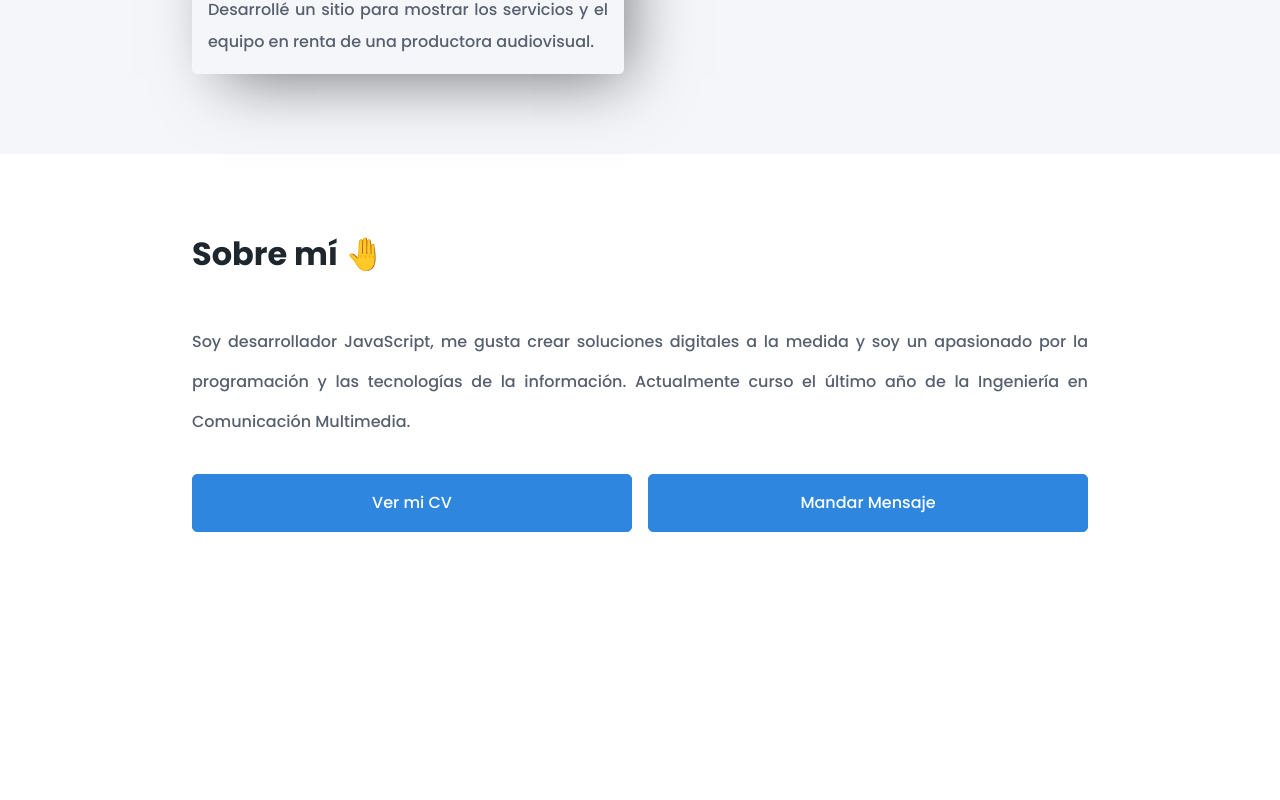
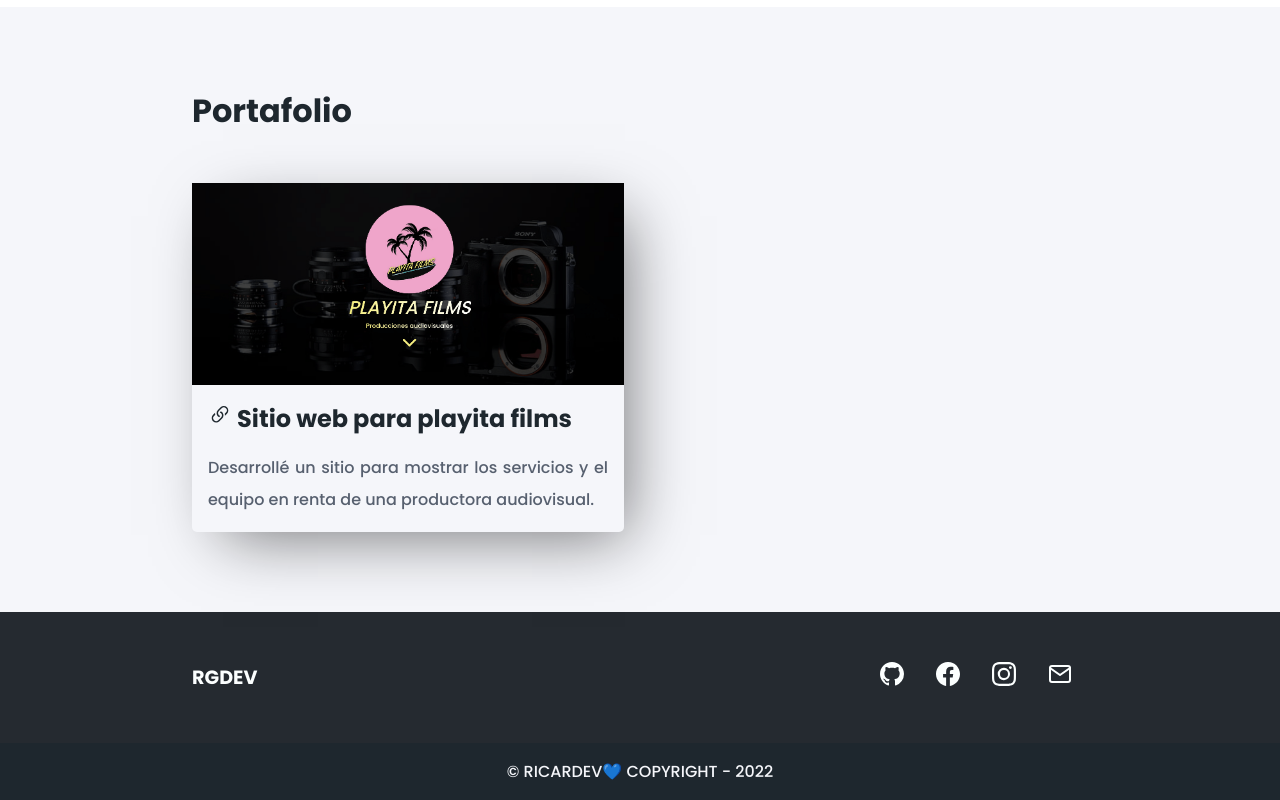
Before and after one commit to ricardoggz/personal-website, a React (Create React App) app: page / in a window 1280 px wide. Shown: the part 851-1651 px from the top of the page. Before the commit the page ends 1463 px from the top, so only its background shows below. Built offline with nearby package versions, Linux system fonts and the light colour scheme.

Commit message:
footer montado, falta agregar enlaces

```diff
--- a/src/app/App.jsx
+++ b/src/app/App.jsx
@@ -4,6 +4,7 @@ import Loader from "../components/loader/Loader";
 const Hero = lazy(() => import("../components/hero/Hero"));
 const About = lazy(() => import("../components/about/About"));
 const NavBar = lazy(() => import("../components/Nav/NavBar"));
+const Footer = lazy(() => import("../components/footer/Footer"));
 const Projects = lazy(() => import("../components/projects/Projects"));
 
 const App = () => {
@@ -11,8 +12,9 @@ const App = () => {
     <Suspense fallback={<Loader />}>
       <NavBar />
       <Hero />
+      <About />
       <Projects />
-      <About />
+      <Footer />
     </Suspense>
   );
 };
--- a/src/components/about/About.jsx
+++ b/src/components/about/About.jsx
@@ -4,8 +4,8 @@ import { AboutWrapper, AboutDescription } from "./elements";
 
 const About = () => {
   return (
-    <AboutWrapper className="flex-container" id="about">
-      <AboutDescription>
+    <AboutWrapper id="about">
+      <AboutDescription className="flex-container" >
         <h2>Sobre mí 🤚</h2>
         <p>
           Soy desarrollador JavaScript, me gusta crear soluciones
--- a/src/components/about/elements.js
+++ b/src/components/about/elements.js
@@ -2,15 +2,10 @@ import styled from "styled-components";
 
 const AboutWrapper = styled.section`
   height: 100%;
-  display: flex;
-  align-items: center;
-  justify-content: spacebetween;
   padding: 5rem 0;
-  gap: 2rem;
   p {
     color:var(--color-gray);
   }
-
   @media (min-width: 240px) and (max-width: 720px) {
     img {
       display: none;
--- /dev/null
+++ b/src/components/footer/Footer.jsx
@@ -0,0 +1,31 @@
+import React from "react";
+import { Logo } from "../Nav/elements";
+import { FiMail } from "react-icons/fi";
+import { FooterWrapper, FooterList, Copyright } from "./elements";
+import { BsGithub , BsFacebook, BsInstagram } from "react-icons/bs";
+
+const Footer = () => {
+  return (
+    <>
+    <FooterWrapper>
+      <FooterList className="flex-container">
+        <Logo>
+          <a href="#">RGDEV</a>
+        </Logo>
+        <ul>
+          <li><a href="#"><BsGithub /></a></li>
+          <li><a href="#"><BsFacebook /></a></li>
+          <li><a href="#"><BsInstagram /></a></li>
+          <li><a href="#"><FiMail /></a></li>
+        </ul>
+      </FooterList>
+
+    </FooterWrapper>
+    <Copyright>
+      <span>&copy; RICARDEV💙 COPYRIGHT - 2022</span>
+    </Copyright>
+    </>
+  );
+};
+
+export default Footer;
--- /dev/null
+++ b/src/components/footer/elements.js
@@ -0,0 +1,49 @@
+import styled from "styled-components";
+
+const FooterWrapper = styled.footer`
+  width: 100%;
+  background: var(--color-dark-secondary);
+  padding: 3rem 0;
+`;
+const FooterList = styled.div`
+  display: flex;
+  align-items: center;
+  justify-content: space-between;
+  ul li {
+    list-style: none;
+    display: inline;
+  }
+
+  ul li a {
+    text-decoration: none;
+    padding: 1rem;
+    color: var(--color-light-primary);
+    font-size:1.5rem;
+  }
+
+  ul li a:hover {
+    background: var(--color-light-primary);
+    color: var(--color-dark-primary);
+    transition: all 300ms ease;
+    border-radius: 8px;
+  }
+
+  @media (min-width:240px) and (max-width:720px) {
+    flex-direction:column;
+    justify-content:center;
+    ul li a:hover {
+
+      background:none;
+      color:var(--color-light-primary);
+    }
+`;
+
+const Copyright = styled.div`
+  width:100%;
+  text-align:center;
+  color:var(--color-light-secondary);
+  background:var(--color-dark-primary);
+  padding: 1rem 0;
+ `;
+
+export { FooterWrapper, FooterList, Copyright };
```
